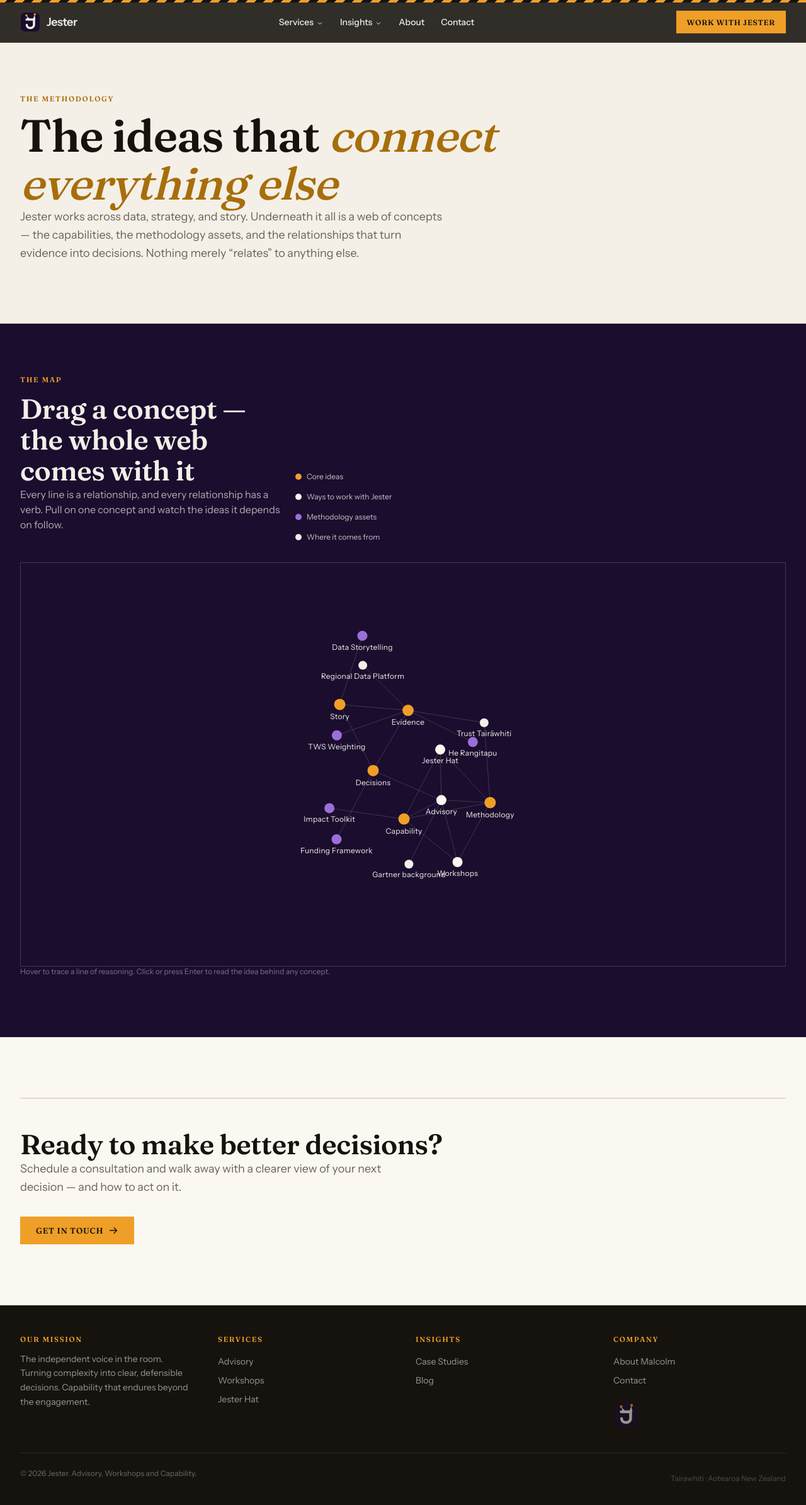
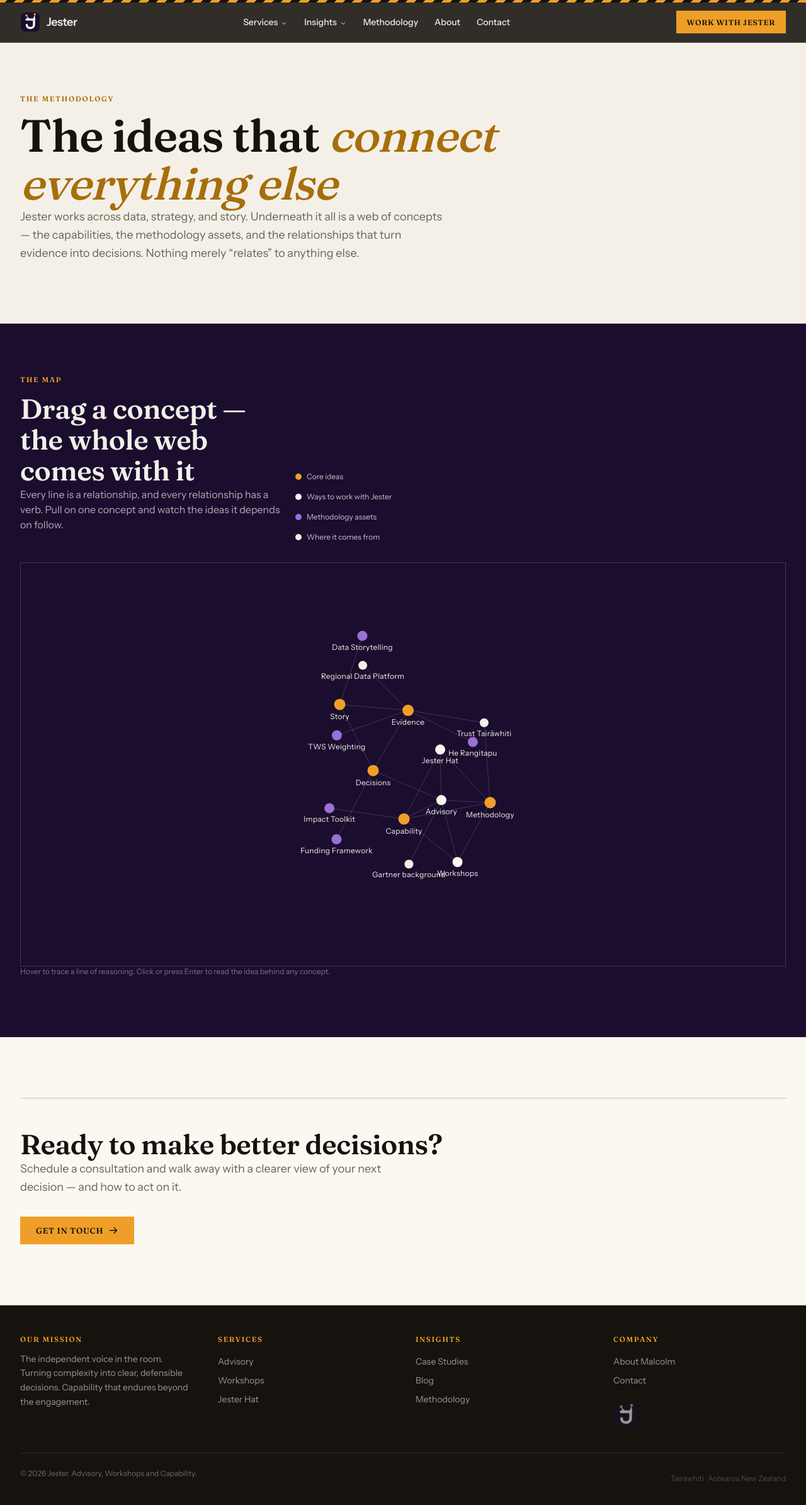
Before and after one commit to malcolmmersham/Jester, a Next.js app in the folder jester-website/: page /methodology in a window 1280 px wide. Shown: the top 2390 px of the page at 63% size. Built offline with nearby package versions, Linux system fonts and the light colour scheme.

Commit message:
feat: add methodology nav and footer links

```diff
--- a/jester-website/src/components/Footer.tsx
+++ b/jester-website/src/components/Footer.tsx
@@ -23,6 +23,7 @@ export default function Footer() {
             <h4 className="footer-heading">Insights</h4>
             <Link href="/case-studies" className="footer-link">Case Studies</Link>
             <Link href="/blog" className="footer-link">Blog</Link>
+            <Link href="/methodology" className="footer-link">Methodology</Link>
           </div>
           <div>
             <h4 className="footer-heading">Company</h4>
--- a/jester-website/src/components/Nav.tsx
+++ b/jester-website/src/components/Nav.tsx
@@ -93,6 +93,10 @@ export default function Nav() {
             </div>
           </div>
 
+          <Link href="/methodology" className={`nav-link ${isCurrent(pathname, "/methodology") ? "text-primary" : ""}`}>
+            Methodology
+          </Link>
+
           <Link href="/about" className={`nav-link ${isCurrent(pathname, "/about") ? "text-primary" : ""}`}>
             About
           </Link>
@@ -151,6 +155,10 @@ export default function Nav() {
               </Link>
             ))}
             <div className="my-2 border-t border-cream/15" />
+            <Link href="/methodology" className="nav-link" onClick={() => setMobileOpen(false)}>
+              Methodology
+            </Link>
+            <div className="my-2 border-t border-cream/15" />
             <Link href="/about" className="nav-link" onClick={() => setMobileOpen(false)}>
               About
             </Link>
```
